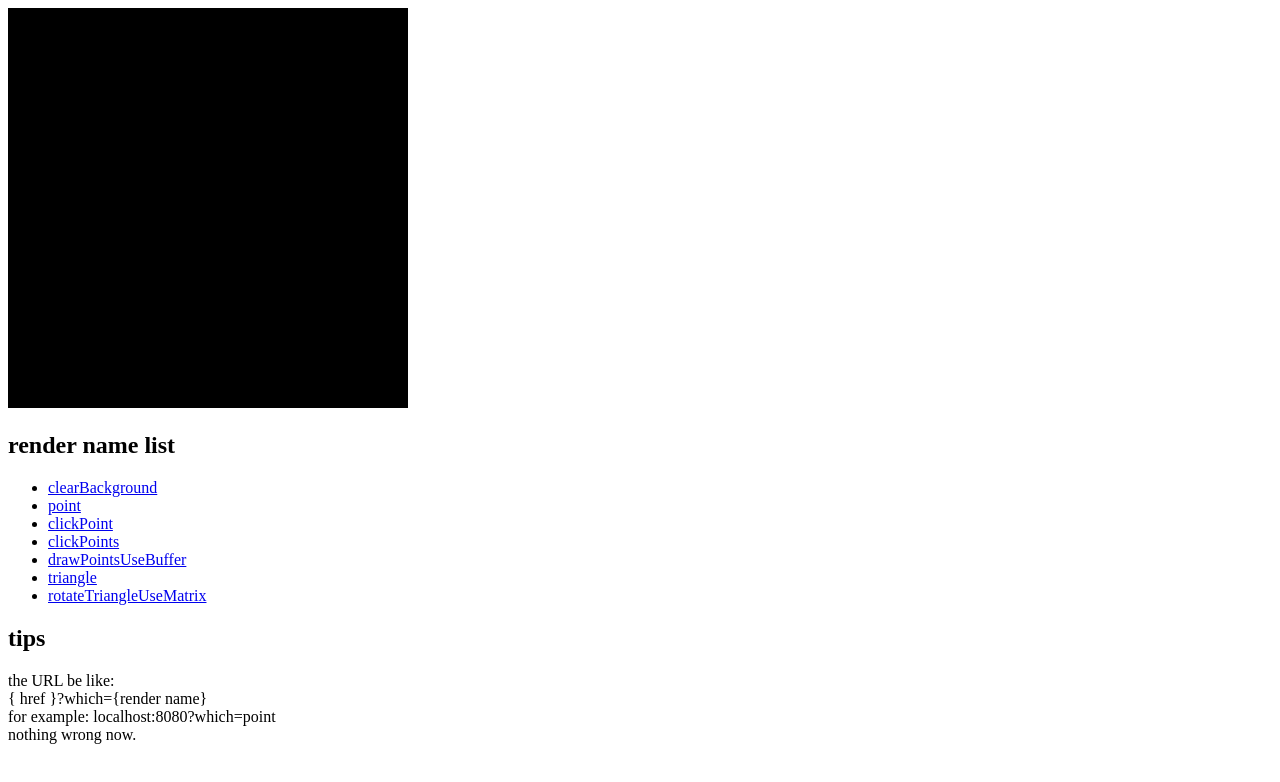
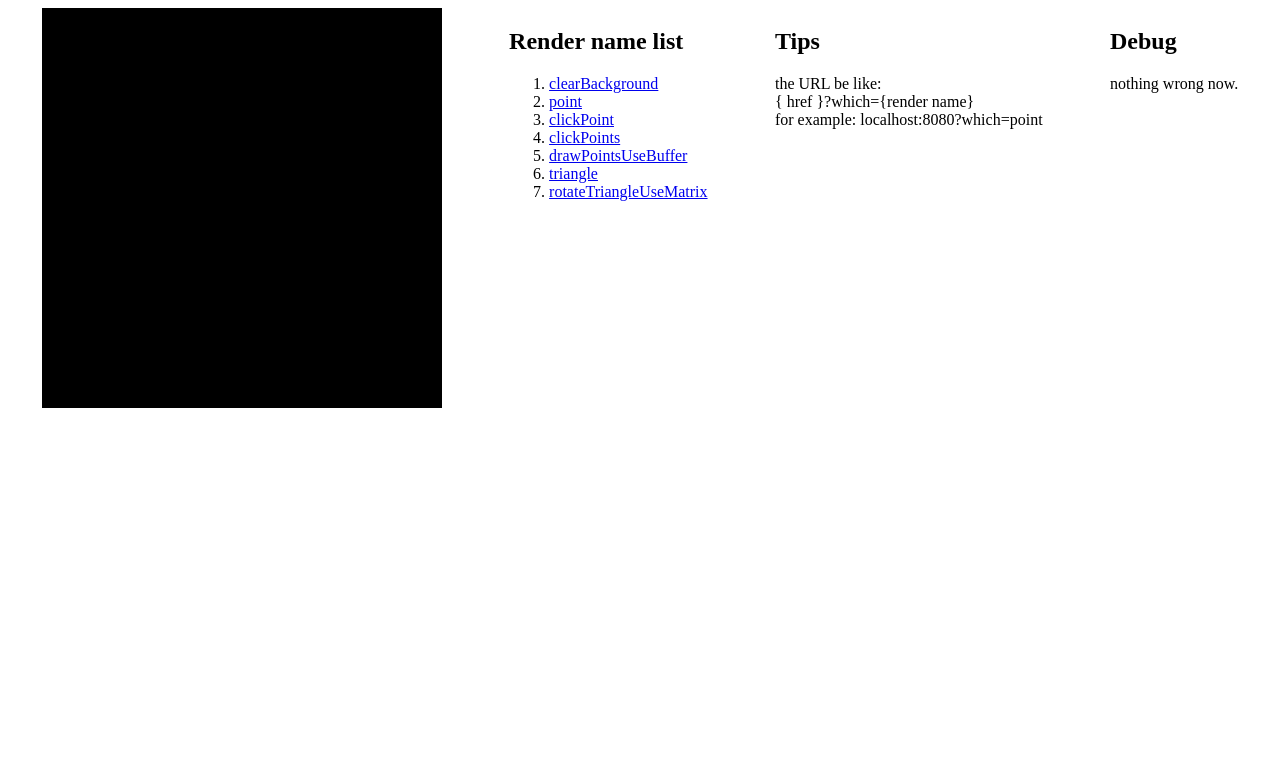
Before and after one commit to creampnx-x/web-gl-example, a website built with webpack: page dist/index.html in a window 1280 px wide. Built offline with nearby package versions, Linux system fonts and the light colour scheme.

Commit message:
chore: adjust html

```diff
--- a/dist/index.html
+++ b/dist/index.html
@@ -7,19 +7,28 @@
 </head>
 
 <body>
+  <div style="display: flex;justify-content: space-around;">
     <canvas id="canvas" width="400" height="400"></canvas>
 
-  <h2> render name list </h2>
-  <ul id="renderer-list"></ul>
+    <div>
+      <h2> Render name list </h2>
+      <ol id="renderer-list"></ol>
+    </div>
 
-  <h2> tips </h2>
+    <div>
+      <h2> Tips </h2>
       <div>
         the URL be like: <br />
         { href }?which={render name} <br />
         for example: localhost:8080?which=point
       </div>
+    </div>
 
+    <div>
+      <h2> Debug </h2>
       <div id="show-error">nothing wrong now.</div>
+    </div>
+  </div>
   <script src="index.js"></script>
   <script src="runtime.js"></script>
 </body>
```
Also changed, not shown: README.md. Lines whose indentation alone changed are shown as unchanged.
